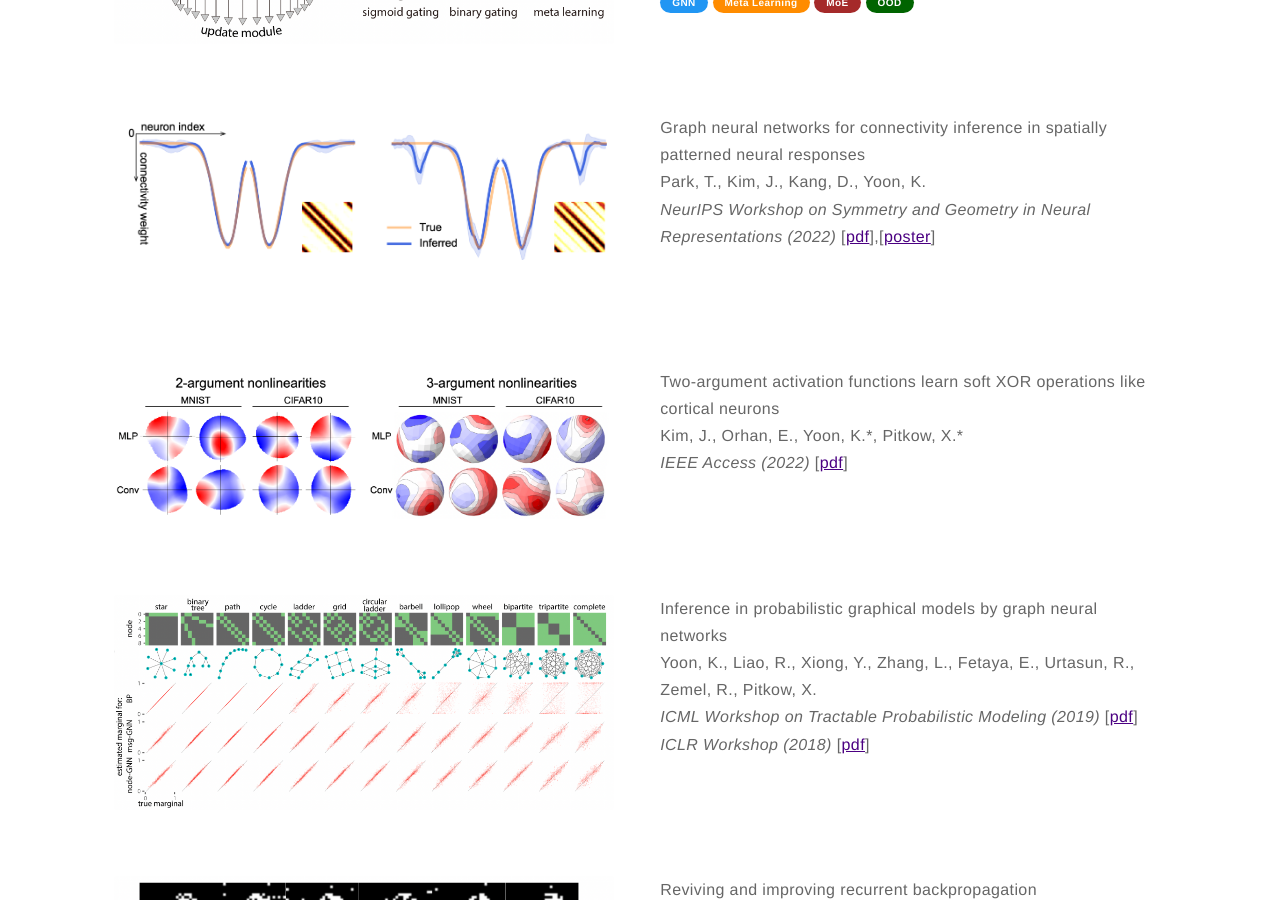
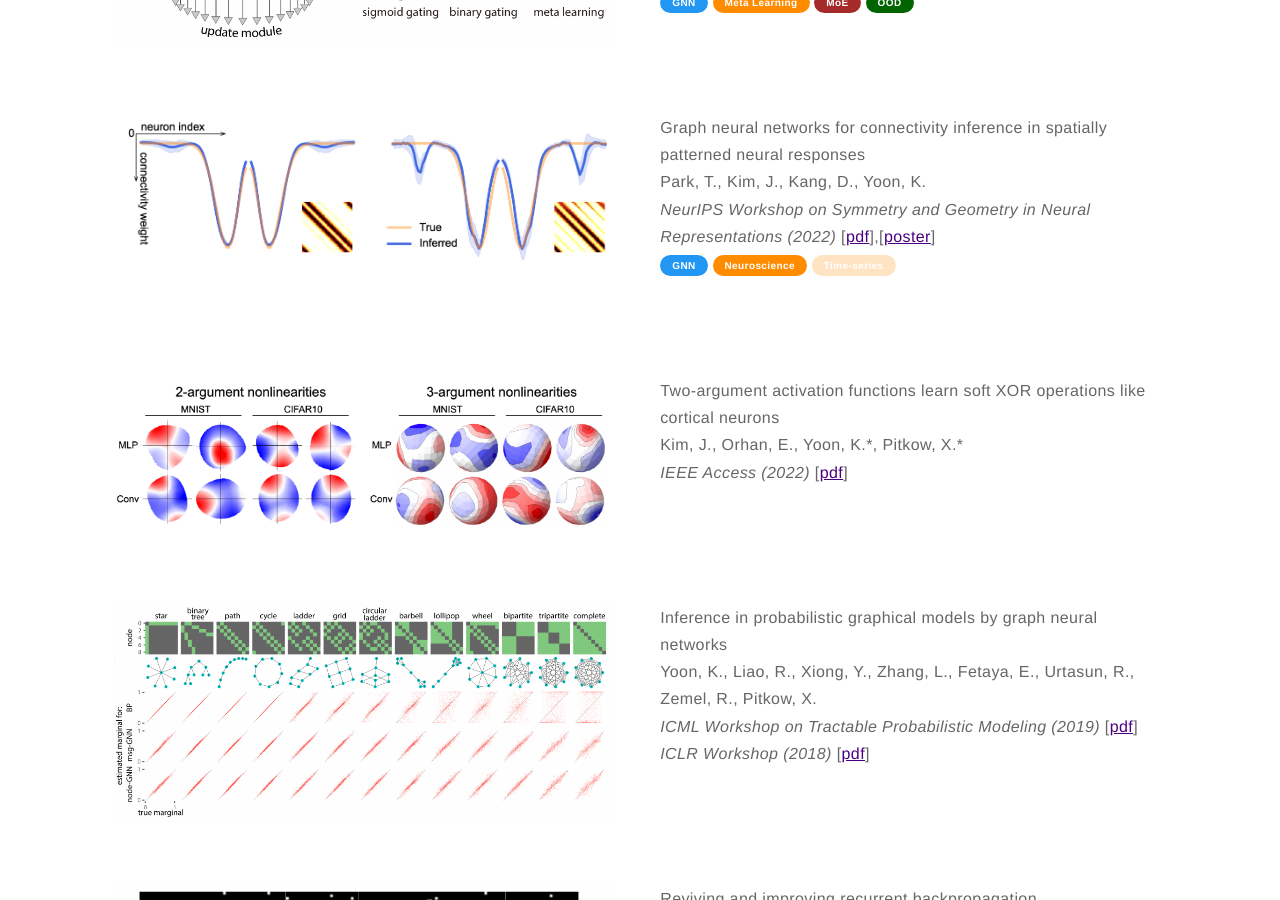
Before and after one commit to kijungyoon/kijungyoon.github.io, a Jekyll site: the page built from papers.md, in a window 1280 px wide and 900 px high, scrolled down 1681 px. Built offline with Jekyll 4.4.1, drawn with Linux system fonts in a browser that asks for light colours.

Commit message:
Update papers.md

```diff
--- a/papers.md
+++ b/papers.md
@@ -90,7 +90,11 @@ layout: page
     <p><b>Graph neural networks for connectivity inference in spatially patterned neural responses</b><br>
     Park, T., Kim, J., Kang, D., Yoon, K.<br>
     <i>NeurIPS Workshop on Symmetry and Geometry in Neural Representations (2022)</i>
-    [<a href="https://openreview.net/pdf?id=Rccr2wYTEdw">pdf</a>],[<a href="https://neurips.cc/media/PosterPDFs/NeurIPS%202022/60807.png?t=1669581372.9837747">poster</a>]</p><br>
+    [<a href="https://openreview.net/pdf?id=Rccr2wYTEdw">pdf</a>],[<a href="https://neurips.cc/media/PosterPDFs/NeurIPS%202022/60807.png?t=1669581372.9837747">poster</a>]<br>
+    <span class="pill-label pill-blue">GNN</span>
+    <span class="pill-label pill-dorg">Neuroscience</span>
+    <span class="pill-label pill-bisque">Time-series</span>
+    </p>
     </div>
 </div>
 
```
